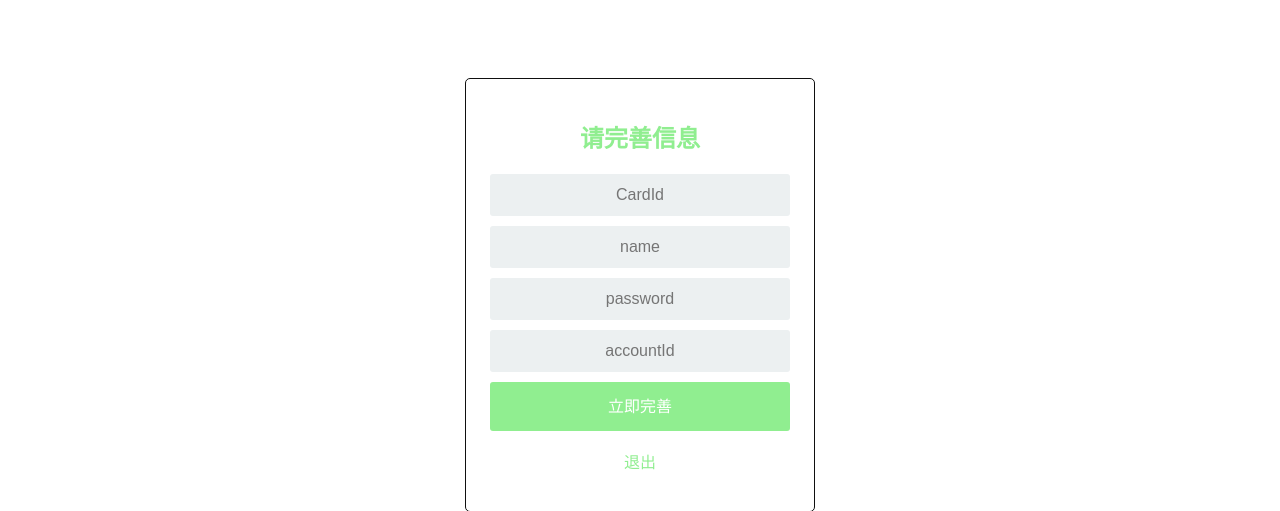
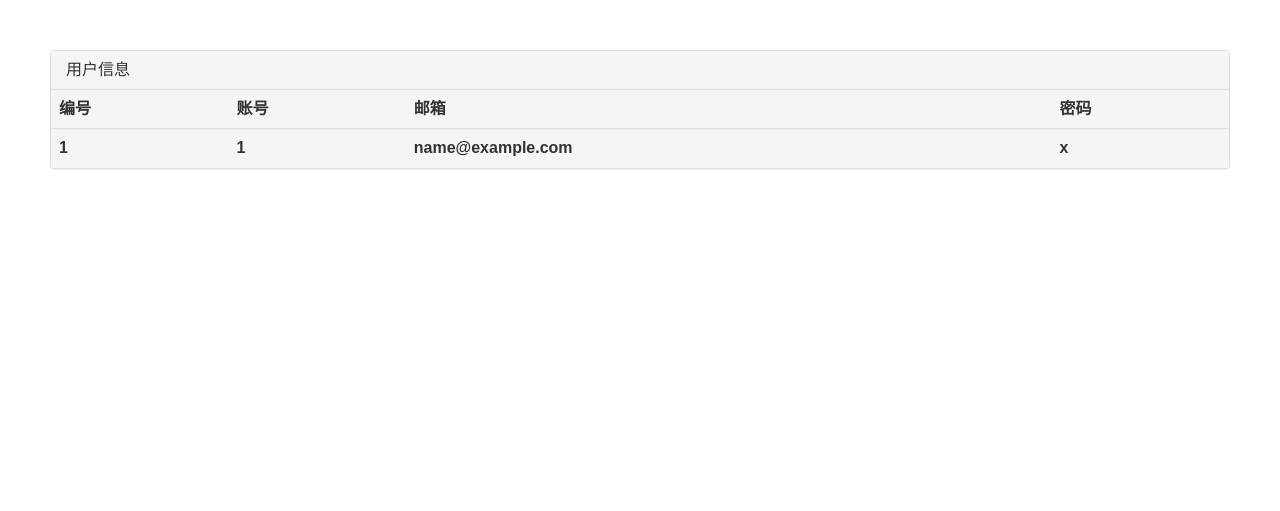
Before and after one commit to YVictor13/bankSystem-python, a Flask app: page /admin in a window 1280 px wide. Shown: the top 511 px of the page. Run offline with Flask 2, Linux system fonts and the light colour scheme; tables that the repository leaves empty hold one stand-in row (values such as "Sample post"); lists and menus that the app fills with data are empty; some libraries are stand-ins or nearby versions.

Commit message:
add index_nav

```diff
--- a/app.py
+++ b/app.py
@@ -432,10 +432,16 @@
         flash("添加失败！！")
         return redirect('/home/mine/add')
 
+
 @app.route('/admin')
-@app.route('/admin/index',methods=['GET'])
+@app.route('/admin/index', methods=['GET'])
 def admin_index():
-    return render_template('index.html')
+    obj_list = User.query.all()
+    card_list = Card.query.all()
+    transfer_list = Transfer.query.all()
+    deposit_list = Deposit.query.all()
+    return render_template('admin/index.html', obj_list=obj_list, card_list=card_list, transfer_list=transfer_list,deposit_list=deposit_list)
+
 
 if __name__ == '__main__':
     app.run(debug=True)
--- a/templates/admin/index.html
+++ b/templates/admin/index.html
@@ -1,11 +1,36 @@
-<!DOCTYPE html>
-<html lang="en">
-<head>
-    <meta charset="UTF-8">
+<link rel="stylesheet" type="text/css"
+      href="{{ url_for('static', filename='bootstrap--dist/css/bootstrap.min.css') }}">
+<link rel="stylesheet" href="../static/style.css" type="text/css">
+
+{% block head %}
     <title>TheOne银行管理端</title>
-</head>
-<body>
-你好！！
+{% endblock %}
 
-</body>
-</html>
+{% block content %}
+    {#信息部分#}
+    <div class="panel panel-default">
+        <div class="panel-heading">
+            <h3 class="panel-title">用户信息</h3>
+        </div>
+        <table class="table table-hover">
+            <tr class="active">
+                <th>编号</th>
+                <th>账号</th>
+                <th>邮箱</th>
+                <th>密码</th>
+            </tr>
+            {% for item in obj_list %}
+                <tr class="active">
+                    <th>{{ item.id }}</th>
+                    <th>{{ item.accountId }}</th>
+                    <th>{{ item.email }}</th>
+                    <th>{{ item.password }}</th>
+                </tr>
+            {% endfor %}
+        </table>
+
+    </div>
+    </div>
+
+
+{% endblock %}
```
Also changed, not shown: templates/admin/index_nav.html (added, +34 -0 lines).
